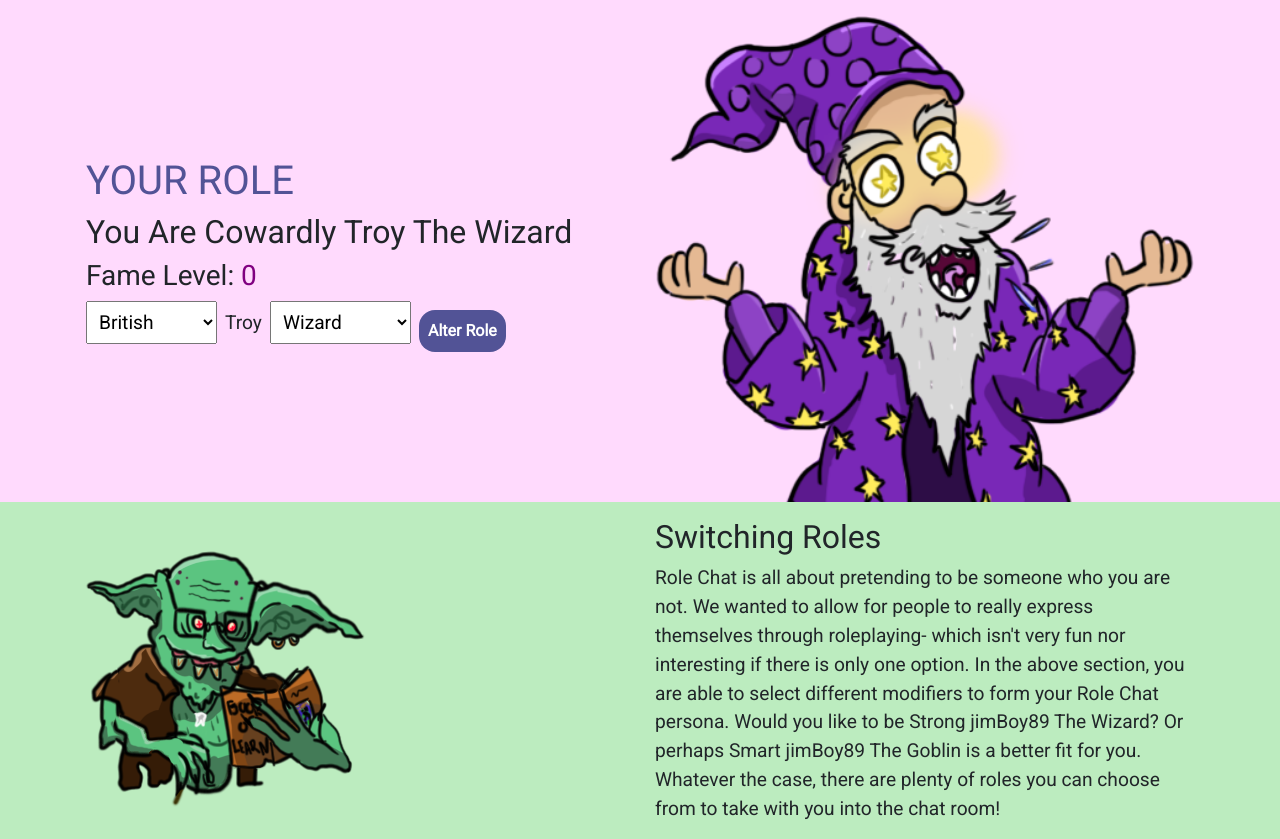
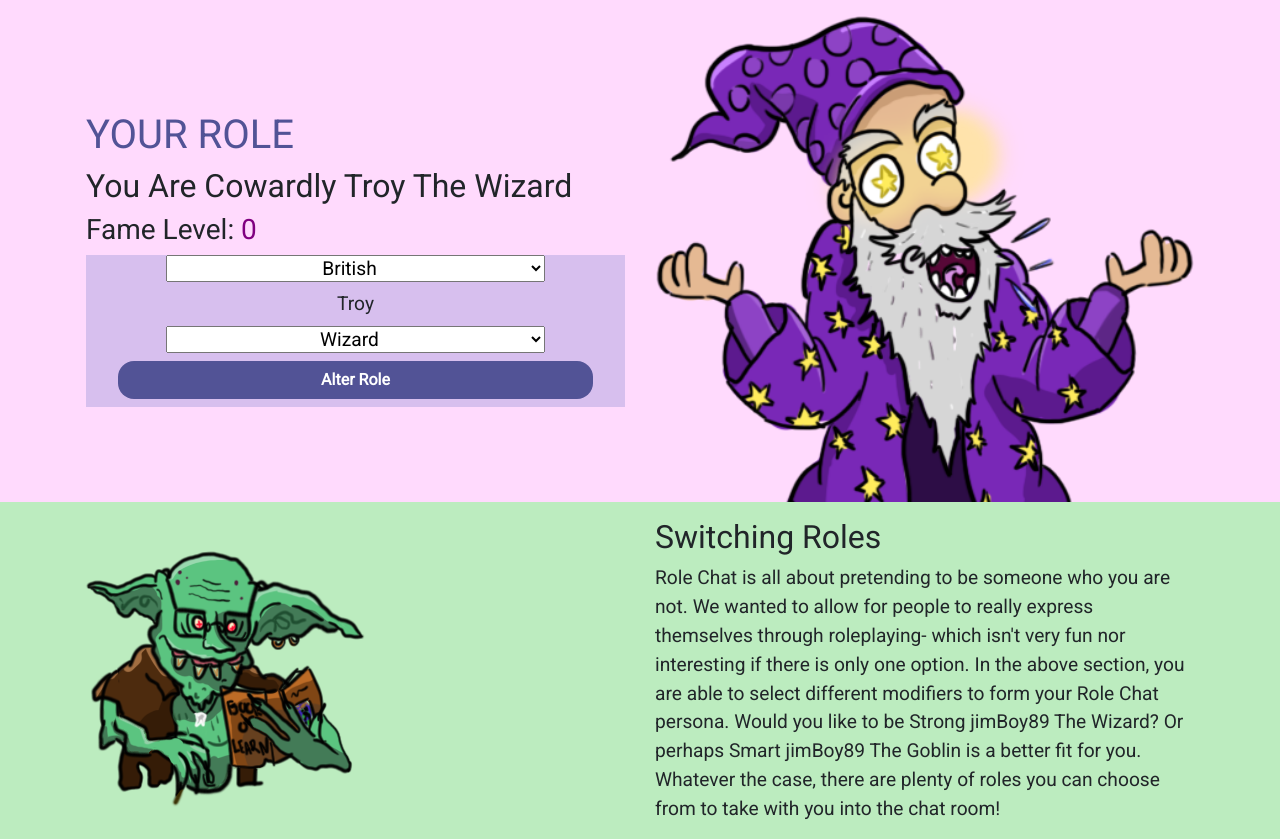
Before and after one commit to tanandpasty/CSCI-4710-WebApplications, a Flask app: page /character in a window 1280 px wide. Shown: the part 107-946 px from the top of the page. Run offline with Flask 2, Linux system fonts and the light colour scheme; a user stored in the database is signed in; data comes from the database, SQL or seed files in the repository; some libraries are stand-ins or nearby versions.

Commit message:
Updates every page to make the website more responsive.

```diff
--- a/Final-Project/website/static/main.css
+++ b/Final-Project/website/static/main.css
@@ -23,6 +23,11 @@ body
 .bg-color4
 {
     background-color: rgb(188, 236, 191) !important;
+}
+
+.bg-color5
+{
+    background-color: rgb(215, 191, 238) !important;
 }
 
 .navbar-custom
@@ -98,7 +103,9 @@ body
     color: black !important;
     background-color: rgb(232, 170, 247) !important;
     border-radius: 1em;
-    padding: .5em 1em;
+    padding: .5em;
+    margin: 1% 0px;
+    width: 40%;
 }
 
 .homepage-response-button:hover
@@ -114,6 +121,12 @@ body
     min-height: 50vh;
     border: 1px rgb(88, 133, 255) solid;
     border-radius: 4%;
+}
+
+.col-centered
+{
+    float: none;
+    margin: 0 auto;
 }
 
 .text-purple
@@ -159,6 +172,7 @@ body
     color: green;
     background-color: rgb(202, 216, 228) !important;
     border-radius: 10px;
+    margin: 3% 2%;
 }
 
 .my-msg
@@ -167,6 +181,7 @@ body
     color: blue;
     background-color: rgb(193, 214, 231) !important;
     border-radius: 10px;
+    margin: 3% 2%;
 
 }
 
--- a/Final-Project/website/templates/character.html
+++ b/Final-Project/website/templates/character.html
@@ -7,13 +7,13 @@
 <section class="bg-color2">
   <div class="container">
       <div class="row align-items-center justify-content-center pt-3">
-          <div class="col-lg p-3 w-100">
+          <div class="col p-3 ">
             <h1 class="text-uppercase text-purple">Your Role</h1>
             <h2 class="fs-5">You Are {{ user.adjective }} {{ user.username }} The {{ user.role }}</h2>
             <h3>Fame Level: <span style="color: purple;">{{ user.currency }}</span></h3>
-            <div>
-                <form class="d-flex align-items-start justify-content-start" action="/character" method="post">
-                  <select name="adjective" class="p-2">
+            <div class="bg-color5">
+                <form class="alter-character-form row" action="/character" method="post">
+                  <select name="adjective" class="col-8 col-centered text-center">
                     {% for adjective in adj1 %}
                       <option value="{{adjective}}"
                       {% if adjective == user.adjective %}
@@ -40,8 +40,8 @@
                       {% endfor %}
                     {% endif %}
                   </select>
-                  <p class="p-2">{{user.username}}</p>
-                  <select name="role" class="p-2">
+                  <p class="mt-2 mb-2 col-8 col-centered text-center">{{user.username}}</p>
+                  <select name="role" class="col-8 col-centered text-center">
                     {% for role in role1 %}
                       <option value="{{role}}"
                       {% if role == user.role %}
@@ -68,11 +68,11 @@
                       {% endfor %}
                     {% endif %}
                   </select>
-                  <input type="submit" class="ml-2 p-2 btn submit-button" value="Alter Role">
+                  <input type="submit" class="col-lg-10 col-centered mt-2 mb-2 text-center btn submit-button" value="Alter Role">
                 </form>
             </div>
           </div>
-          <div class="col-lg">
+          <div class="col-lg d-none d-lg-block">
               <img class="w-100 d-none d-lg-block" src="{{ url_for('static', filename='WebApps-Wizard.png') }}" alt="wizard">
           </div>
       </div>
--- a/Final-Project/website/templates/login.html
+++ b/Final-Project/website/templates/login.html
@@ -17,7 +17,7 @@
             <br />
             <button type="submit" class="btn submit-button">Login</button>
         </form>
-        <div class="d-flex flex-column align-items-start bg-color1 p-3 mt-4 w-25 rounded">
+        <div class="d-flex flex-column align-items-start bg-color1 p-3 mt-4 col-lg-4 rounded">
             <p class="h5">Don't Have An Account?</p>
             <a href="/sign-up" class="btn submit-button">Sign-Up</a>
         </div>
```
Also changed, not shown: Final-Project/website/templates/chat.html (+6 -6 lines), Final-Project/website/templates/home.html (+4 -4 lines).
